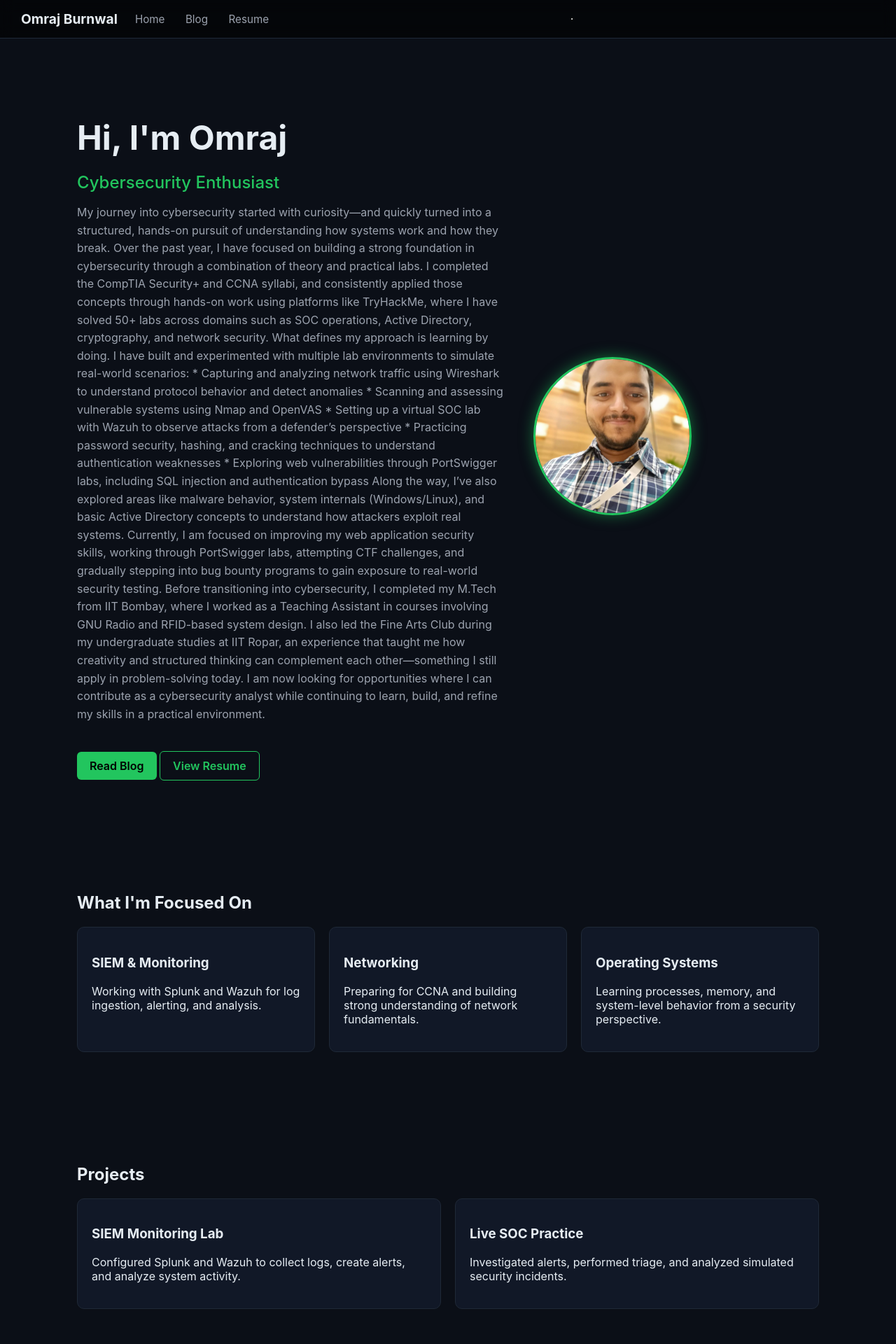
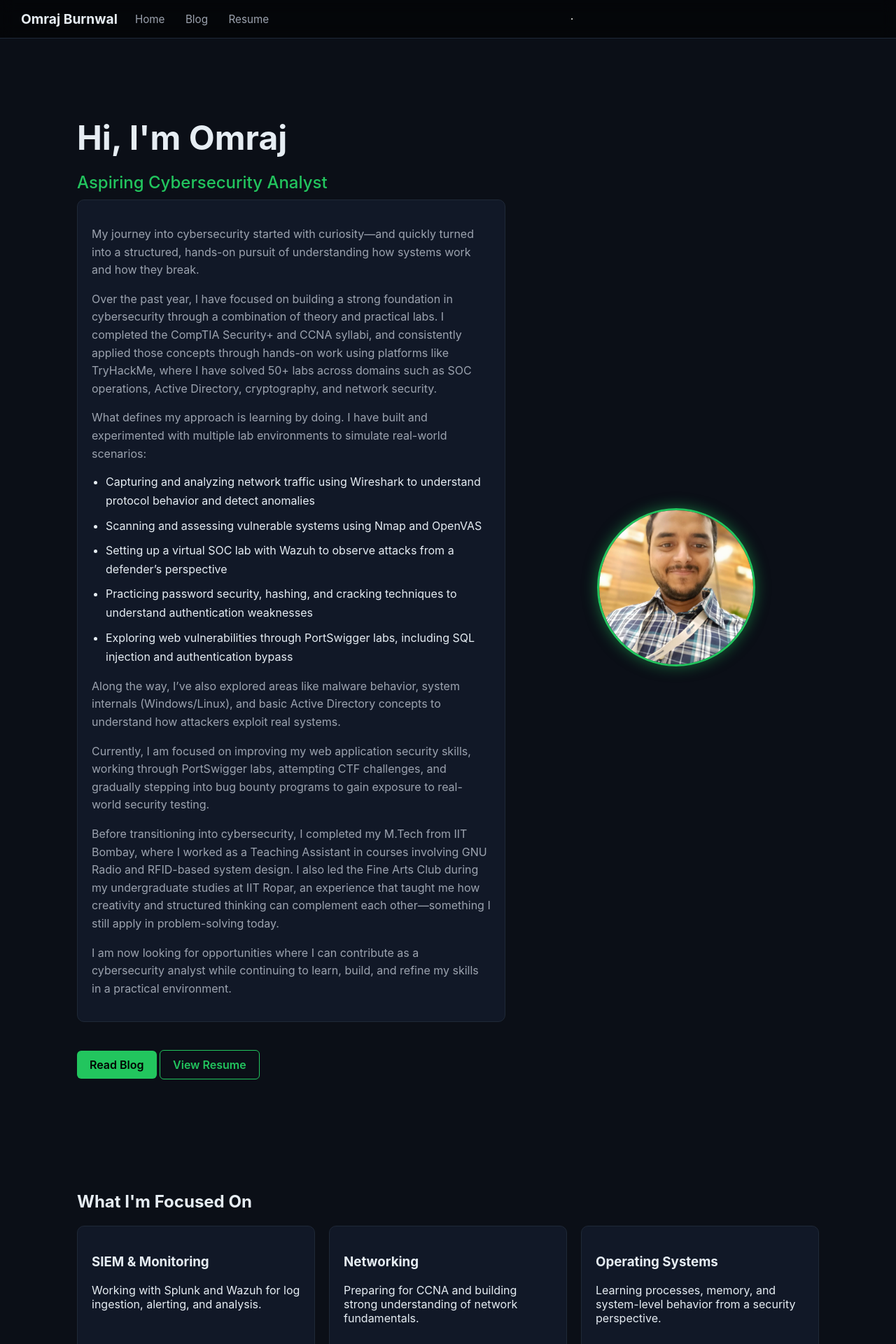
Before and after one commit to omraj-b/omraj-b.github.io, a Jekyll site: the page built from index.md, in a window 1280 px wide. Shown: the top 1920 px of the page at 70% size. Built offline with Jekyll 4.4.1, drawn with Linux system fonts in a browser that asks for light colours.

Commit message:
Fix about section layout with image alignment

```diff
--- a/assets/style.css
+++ b/assets/style.css
@@ -187,3 +187,37 @@ footer {
   padding: 30px;
   color: #6b7280;
 }
+
+/* =========================
+   ABOUT SECTION IMPROVEMENTS
+========================= */
+
+.about-text {
+  max-width: 650px;
+}
+
+.about-card {
+  line-height: 1.7;
+}
+
+/* Improve spacing inside long text */
+.about-card p {
+  margin-bottom: 14px;
+}
+
+/* Bullet points formatting */
+.about-card ul {
+  margin-top: 10px;
+  padding-left: 20px;
+}
+
+.about-card li {
+  margin-bottom: 8px;
+}
+
+/* Align image properly with long content */
+.about-image {
+  display: flex;
+  align-items: flex-start;
+  justify-content: center;
+}
--- a/index.md
+++ b/index.md
@@ -5,40 +5,59 @@ title: Home
 
 <div class="container hero">
 
-<div>
+<div class="about-text">
+
   <h1>Hi, I'm Omraj</h1>
-  <h2 class="subtitle">Cybersecurity Enthusiast</h2>
+  <h2 class="subtitle">Aspiring Cybersecurity Analyst</h2>
 
-  <p>
-    My journey into cybersecurity started with curiosity—and quickly turned into a structured, hands-on pursuit of understanding how systems work and how they break.
+  <div class="card about-card">
 
-    Over the past year, I have focused on building a strong foundation in cybersecurity through a combination of theory and practical labs. I completed the CompTIA Security+ and CCNA syllabi, and consistently applied those concepts through hands-on work using platforms like TryHackMe, where I have solved 50+ labs across domains such as SOC operations, Active Directory, cryptography, and network security.
+    <p>
+      My journey into cybersecurity started with curiosity—and quickly turned into a structured, hands-on pursuit of understanding how systems work and how they break.
+    </p>
 
-    What defines my approach is learning by doing. I have built and experimented with multiple lab environments to simulate real-world scenarios:
+    <p>
+      Over the past year, I have focused on building a strong foundation in cybersecurity through a combination of theory and practical labs. I completed the CompTIA Security+ and CCNA syllabi, and consistently applied those concepts through hands-on work using platforms like TryHackMe, where I have solved 50+ labs across domains such as SOC operations, Active Directory, cryptography, and network security.
+    </p>
 
-    * Capturing and analyzing network traffic using Wireshark to understand protocol behavior and detect anomalies
-    * Scanning and assessing vulnerable systems using Nmap and OpenVAS
-    * Setting up a virtual SOC lab with Wazuh to observe attacks from a defender’s perspective
-    * Practicing password security, hashing, and cracking techniques to understand authentication weaknesses
-    * Exploring web vulnerabilities through PortSwigger labs, including SQL injection and authentication bypass
+    <p>
+      What defines my approach is learning by doing. I have built and experimented with multiple lab environments to simulate real-world scenarios:
+    </p>
 
-    Along the way, I’ve also explored areas like malware behavior, system internals (Windows/Linux), and basic Active Directory concepts to understand how attackers exploit real systems.
+    <ul>
+      <li>Capturing and analyzing network traffic using Wireshark to understand protocol behavior and detect anomalies</li>
+      <li>Scanning and assessing vulnerable systems using Nmap and OpenVAS</li>
+      <li>Setting up a virtual SOC lab with Wazuh to observe attacks from a defender’s perspective</li>
+      <li>Practicing password security, hashing, and cracking techniques to understand authentication weaknesses</li>
+      <li>Exploring web vulnerabilities through PortSwigger labs, including SQL injection and authentication bypass</li>
+    </ul>
 
-    Currently, I am focused on improving my web application security skills, working through PortSwigger labs, attempting CTF challenges, and gradually stepping into bug bounty programs to gain exposure to real-world security testing.
+    <p>
+      Along the way, I’ve also explored areas like malware behavior, system internals (Windows/Linux), and basic Active Directory concepts to understand how attackers exploit real systems.
+    </p>
 
-    Before transitioning into cybersecurity, I completed my M.Tech from IIT Bombay, where I worked as a Teaching Assistant in courses involving GNU Radio and RFID-based system design. I also led the Fine Arts Club during my undergraduate studies at IIT Ropar, an experience that taught me how creativity and structured thinking can complement each other—something I still apply in problem-solving today.
+    <p>
+      Currently, I am focused on improving my web application security skills, working through PortSwigger labs, attempting CTF challenges, and gradually stepping into bug bounty programs to gain exposure to real-world security testing.
+    </p>
 
-    I am now looking for opportunities where I can contribute as a cybersecurity analyst while continuing to learn, build, and refine my skills in a practical environment.
+    <p>
+      Before transitioning into cybersecurity, I completed my M.Tech from IIT Bombay, where I worked as a Teaching Assistant in courses involving GNU Radio and RFID-based system design. I also led the Fine Arts Club during my undergraduate studies at IIT Ropar, an experience that taught me how creativity and structured thinking can complement each other—something I still apply in problem-solving today.
+    </p>
 
-  </p>
+    <p>
+      I am now looking for opportunities where I can contribute as a cybersecurity analyst while continuing to learn, build, and refine my skills in a practical environment.
+    </p>
+
+  </div>
 
   <div class="cta">
     <a class="btn" href="/blog">Read Blog</a>
     <a class="btn secondary" href="/resume">View Resume</a>
   </div>
+
 </div>
 
-<div>
+<div class="about-image">
   <img src="/assets/images/profile.jpg" alt="Omraj Burnwal" class="profile-img">
 </div>
 
```
